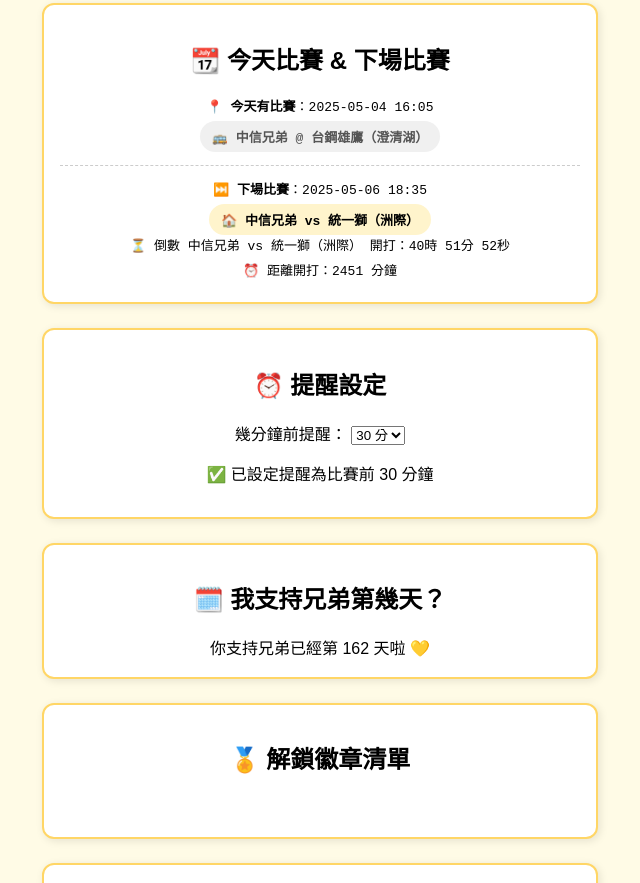
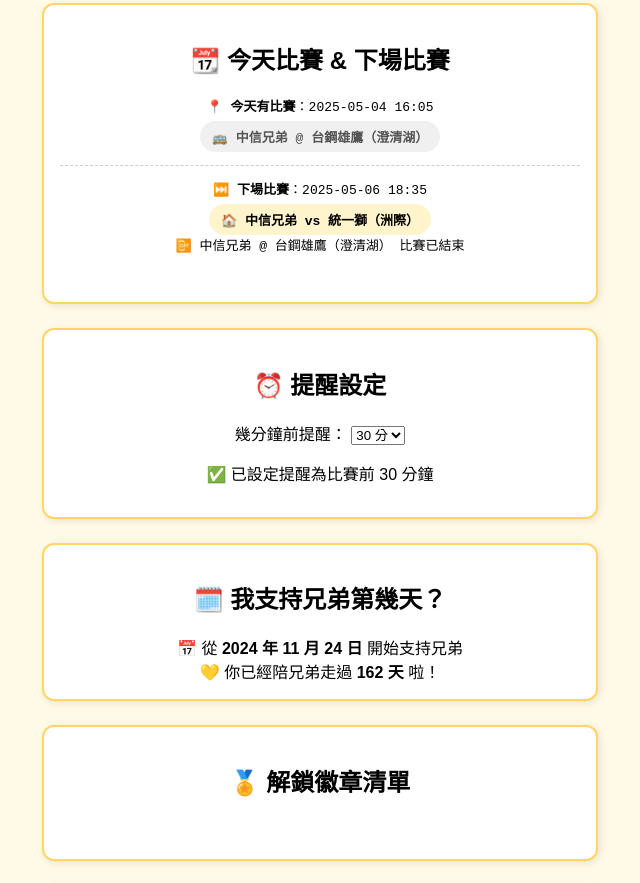
Before and after one commit to k12311/bother, a plain HTML site: page index.html in a window 1280 px wide. Shown: the part 556-1439 px from the top of the page, without its empty margins (320-960 px from the left). Drawn offline with Linux system fonts and the light colour scheme.

Commit message:
Update index.html

```diff
--- a/index.html
+++ b/index.html
@@ -149,9 +149,24 @@ const quotes = [
 ];
 
 const gameList = [
+  { date: "2025-05-02", time: "18:35", opponent: "台鋼雄鷹", location: "嘉義市", home: false },
+  { date: "2025-05-03", time: "18:35", opponent: "台鋼雄鷹", location: "澄清湖", home: false },
   { date: "2025-05-04", time: "16:05", opponent: "台鋼雄鷹", location: "澄清湖", home: false },
   { date: "2025-05-06", time: "18:35", opponent: "統一獅", location: "洲際", home: true },
-  { date: "2025-05-07", time: "18:35", opponent: "統一獅", location: "洲際", home: true }
+  { date: "2025-05-07", time: "18:35", opponent: "統一獅", location: "洲際", home: true },
+  { date: "2025-05-09", time: "18:35", opponent: "台鋼雄鷹", location: "洲際", home: true },
+  { date: "2025-05-10", time: "17:05", opponent: "台鋼雄鷹", location: "洲際", home: true },
+  { date: "2025-05-11", time: "17:05", opponent: "台鋼雄鷹", location: "洲際", home: true },
+  { date: "2025-05-13", time: "18:35", opponent: "味全龍", location: "天母", home: true },
+  { date: "2025-05-14", time: "18:35", opponent: "味全龍", location: "天母", home: true },
+  { date: "2025-05-16", time: "18:35", opponent: "樂天桃猿", location: "洲際", home: true },
+  { date: "2025-05-17", time: "17:05", opponent: "樂天桃猿", location: "洲際", home: true },
+  { date: "2025-05-18", time: "17:05", opponent: "樂天桃猿", location: "洲際", home: true },
+  { date: "2025-05-21", time: "18:35", opponent: "富邦悍將", location: "洲際", home: true },
+  { date: "2025-05-22", time: "18:35", opponent: "統一獅", location: "台南", home: false },
+  { date: "2025-05-23", time: "18:35", opponent: "統一獅", location: "台南", home: false },
+  { date: "2025-05-24", time: "17:05", opponent: "統一獅", location: "台南", home: false },
+  { date: "2025-05-25", time: "17:05", opponent: "統一獅", location: "台南", home: false }
 ];
 
 function formatMatchup(game) {
@@ -193,95 +208,93 @@ function renderFavoriteQuotes() {
   if (favs.length === 0) return box.innerText = "尚無收藏語錄";
   box.innerHTML = favs.map(i => `💬 ${quotes[i]}`).join("<br>");
 }
+function showSupportDays() {
+  const startDate = new Date("2024-11-24T00:00:00+08:00"); // 支持兄弟的開始日
+  const now = new Date();
+  const localToday = new Date(now.getFullYear(), now.getMonth(), now.getDate()); // 去除時分秒
+  const diffDays = Math.floor((localToday - startDate) / (1000 * 60 * 60 * 24)) + 1;
 
-function challengeQuote() {
-  let count = parseInt(localStorage.getItem("quoteChallenges") || "0") + 1;
-  localStorage.setItem("quoteChallenges", count);
-  if (count >= 10) addBadge("🧠 語錄挑戰達成章");
-  alert(`你已完成語錄挑戰 ${count} 次！`);
-}
+  document.getElementById("fixedDaysResult").innerHTML = `
+    📅 從 <b>2024 年 11 月 24 日</b> 開始支持兄弟<br>
+    💛 你已經陪兄弟走過 <b>${diffDays} 天</b> 啦！
+  `;
 
-function showSupportDays() {
-  const startDate = new Date("2024-11-24");
-  const today = new Date();
-  const diffDays = Math.floor((today - startDate) / (1000 * 60 * 60 * 24)) + 1;
-  document.getElementById("fixedDaysResult").innerText = `你支持兄弟已經第 ${diffDays} 天啦 💛`;
-}
-
-function addBadge(name) {
-  const badgeBox = document.getElementById("badgeList");
-  if (!badgeBox.innerHTML.includes(name)) {
-    badgeBox.innerHTML += `<div class="badge">${name}</div>`;
-  }
+  if (diffDays >= 100) addBadge("💪 百日兄弟魂");
 }
 
 function loadGameInfo() {
-  const today = new Date();
-  const todayStr = today.toISOString().split("T")[0];
   const now = new Date();
+  const localToday = new Date(now.getFullYear(), now.getMonth(), now.getDate());
+  const todayStr = `${localToday.getFullYear()}-${(localToday.getMonth() + 1).toString().padStart(2, '0')}-${localToday.getDate().toString().padStart(2, '0')}`;
 
   document.getElementById("todayDate").innerText =
-    `📅 今天是 ${today.getFullYear()} 年 ${today.getMonth() + 1} 月 ${today.getDate()} 日`;
+    `📅 今天是 ${localToday.getFullYear()} 年 ${localToday.getMonth() + 1} 月 ${localToday.getDate()} 日`;
 
-  // 今天的比賽
-  const todayGame = gameList.find(g => g.date === todayStr);
   const todayEl = document.getElementById("todayGameInfo");
-  todayEl.innerHTML = todayGame
-    ? `📍 <b>今天有比賽</b>：${todayGame.date} ${todayGame.time}<br>${getGameStyle(todayGame)}`
-    : "📍 今天無比賽";
-
-  // 下場比賽（排除今天）
-  const nextGame = gameList.find(g => {
-    const gameTime = new Date(`${g.date}T${g.time}+08:00`);
-    return gameTime > now && g.date !== todayStr;
-  });
-
   const nextEl = document.getElementById("nextGameInfo");
   const countdownEl = document.getElementById("countdownTimer");
   const reminderEl = document.getElementById("reminderInfo");
 
-  if (nextGame) {
-    const gameTime = new Date(`${nextGame.date}T${nextGame.time}+08:00`);
+  const todayGame = gameList.find(g => g.date === todayStr);
+  const upcomingGame = gameList.find(g => {
+    const gameTime = new Date(`${g.date}T${g.time}+08:00`);
+    return gameTime > now;
+  });
+
+  // === 今天比賽狀態 ===
+  if (todayGame) {
+    todayEl.innerHTML = `📍 <b>今天有比賽</b>：${todayGame.date} ${todayGame.time}<br>${getGameStyle(todayGame)}`;
+  } else {
+    todayEl.innerHTML = "📍 今天無比賽";
+  }
+
+  // === 下場比賽區塊（永遠顯示） ===
+  if (upcomingGame) {
+    nextEl.innerHTML = `<hr style='border:none; border-top:1px dashed #ccc; margin: 1em 0;'>⏭️ <b>下場比賽</b>：${upcomingGame.date} ${upcomingGame.time}<br>${getGameStyle(upcomingGame)}`;
+  } else {
+    nextEl.innerHTML = "⏭️ 無下場比賽";
+  }
+
+  // === 決定要倒數哪一場（今天優先） ===
+  const game = todayGame || upcomingGame;
+  if (!game) {
+    countdownEl.innerText = "⏳ 目前無任何比賽排程";
+    reminderEl.innerText = "";
+    return;
+  }
+
+  const gameTime = new Date(`${game.date}T${game.time}+08:00`);
   const diff = gameTime - now;
   const minutes = Math.floor(diff / (1000 * 60));
   const h = Math.floor(diff / (1000 * 60 * 60));
   const m = Math.floor((diff / (1000 * 60)) % 60);
   const s = Math.floor((diff / 1000) % 60);
 
-    const isTodayGame = nextGame.date === todayStr;
-    const hasStarted = now >= gameTime;
+  const isStarted = now >= gameTime;
   const isEnded = now - gameTime > 3 * 60 * 60 * 1000;
 
-    nextEl.innerHTML = `<hr style='border:none; border-top:1px dashed #ccc; margin: 1em 0;'>⏭️ <b>下場比賽</b>：${nextGame.date} ${nextGame.time}<br>${getGameStyle(nextGame)}`;
-
-    if (isTodayGame && hasStarted) {
+  if (isStarted) {
     if (isEnded) {
-        countdownEl.innerText = `📴 ${formatMatchup(nextGame)} 比賽已結束`;
+      countdownEl.innerText = `📴 ${formatMatchup(game)} 比賽已結束`;
     } else {
-        countdownEl.innerText = `📢 ${formatMatchup(nextGame)} 比賽開始了！`;
+      countdownEl.innerText = `📢 ${formatMatchup(game)} 比賽開始了！`;
     }
     reminderEl.innerText = "";
   } else {
-      countdownEl.innerText = `⏳ 倒數 ${formatMatchup(nextGame)} 開打：${h.toString().padStart(2, '0')}時 ${m.toString().padStart(2, '0')}分 ${s.toString().padStart(2, '0')}秒`;
+    countdownEl.innerText = `⏳ 倒數 ${formatMatchup(game)} 開打：${h.toString().padStart(2, '0')}時 ${m.toString().padStart(2, '0')}分 ${s.toString().padStart(2, '0')}秒`;
     reminderEl.innerText = `⏰ 距離開打：${minutes} 分鐘`;
-    }
 
     const reminderMins = parseInt(localStorage.getItem("reminderMinutes") || "30");
     if (minutes === reminderMins && Notification.permission === "granted" && !window.notified) {
       new Notification("🐘 比賽提醒", {
-        body: `距離比賽只剩 ${reminderMins} 分鐘！${formatMatchup(nextGame)}`,
+        body: `距離比賽只剩 ${reminderMins} 分鐘！${formatMatchup(game)}`,
         icon: "https://upload.wikimedia.org/wikipedia/zh/1/13/Chinatrust_Brothers_Logo.png"
       });
       window.notified = true;
     }
     if (minutes > reminderMins) window.notified = false;
-  } else {
-    nextEl.innerHTML = "⏭️ 無下場比賽";
-    countdownEl.innerText = "";
-    reminderEl.innerText = "";
   }
 }
-
 const reminderSelect = document.getElementById("reminderSelect");
 const reminderStatus = document.getElementById("reminderStatus");
 reminderSelect.addEventListener("change", () => {
```
Lines whose indentation alone changed are shown as unchanged.
